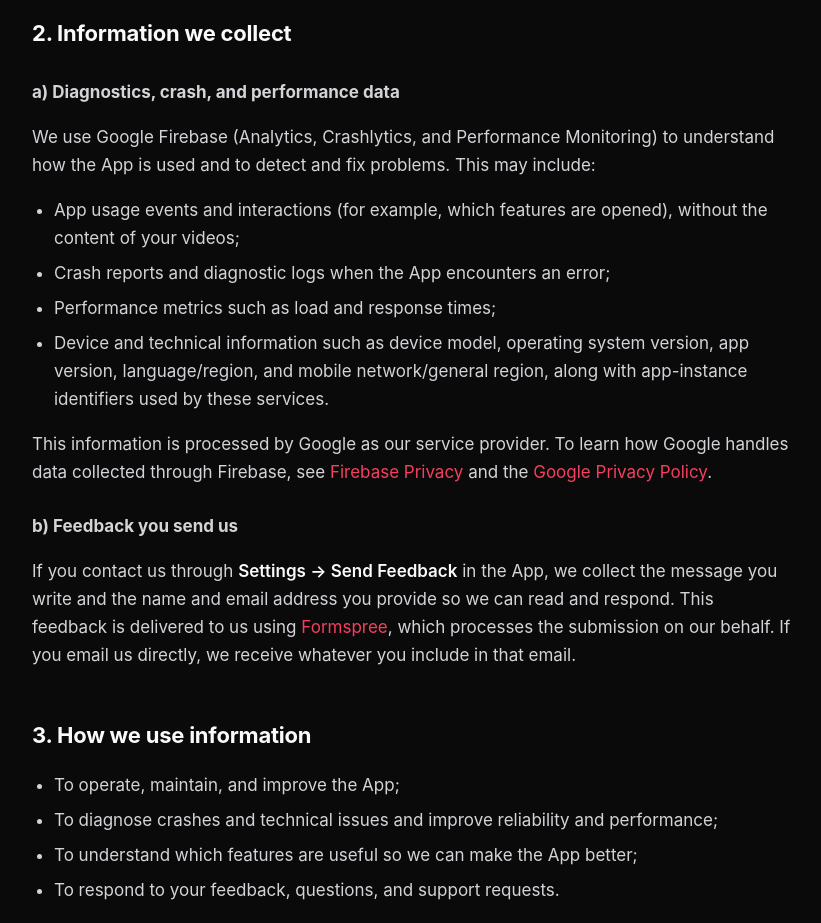
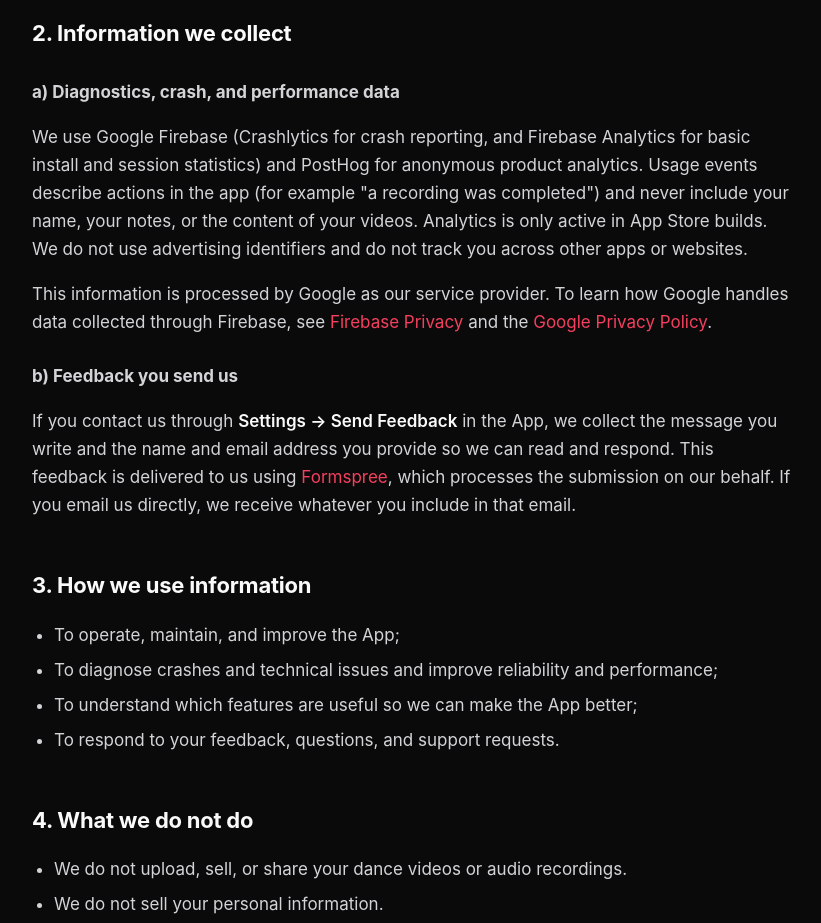
Before and after one commit to boog-lab/boog-lab.github.io, a plain HTML site: page privacy.html in a window 1280 px wide. Shown: the part 820-1743 px from the top of the page, without its empty margins (228-1049 px from the left). Drawn offline with Linux system fonts and the light colour scheme.

Commit message:
Update privacy policy for the v1.3.1 analytics stack - Drop the never-shipped Performance Monitoring claim; disclose PostHog   anonymous product analytics; state production-only collection and   no cross-app tracking
Co-Authored-By: Claude Fable 5 <noreply@anthropic.com>
Claude-Session: https://claude.ai/code/session_01PovXEANkhRKSizLpC28Hc1

```diff
--- a/privacy.html
+++ b/privacy.html
@@ -35,13 +35,7 @@
     <h2>2. Information we collect</h2>
 
     <h3>a) Diagnostics, crash, and performance data</h3>
-    <p>We use Google Firebase (Analytics, Crashlytics, and Performance Monitoring) to understand how the App is used and to detect and fix problems. This may include:</p>
-    <ul>
-      <li>App usage events and interactions (for example, which features are opened), without the content of your videos;</li>
-      <li>Crash reports and diagnostic logs when the App encounters an error;</li>
-      <li>Performance metrics such as load and response times;</li>
-      <li>Device and technical information such as device model, operating system version, app version, language/region, and mobile network/general region, along with app-instance identifiers used by these services.</li>
-    </ul>
+    <p>We use Google Firebase (Crashlytics for crash reporting, and Firebase Analytics for basic install and session statistics) and PostHog for anonymous product analytics. Usage events describe actions in the app (for example "a recording was completed") and never include your name, your notes, or the content of your videos. Analytics is only active in App Store builds. We do not use advertising identifiers and do not track you across other apps or websites.</p>
     <p>This information is processed by Google as our service provider. To learn how Google handles data collected through Firebase, see <a href="https://firebase.google.com/support/privacy" target="_blank" rel="noopener">Firebase Privacy</a> and the <a href="https://policies.google.com/privacy" target="_blank" rel="noopener">Google Privacy Policy</a>.</p>
 
     <h3>b) Feedback you send us</h3>
```
